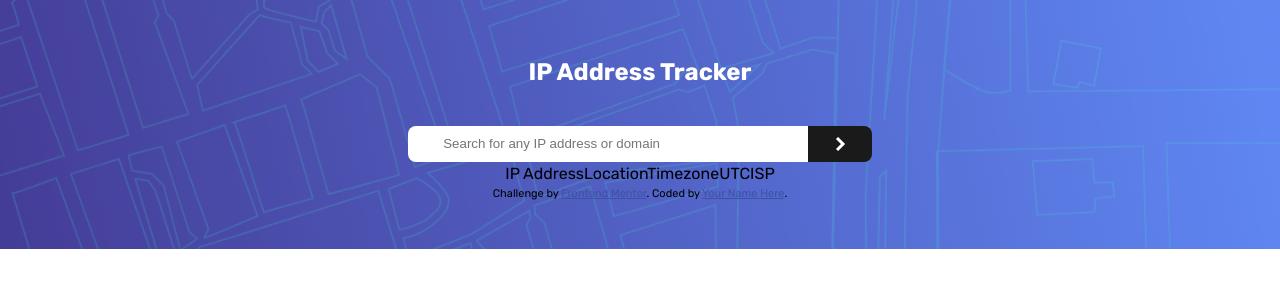
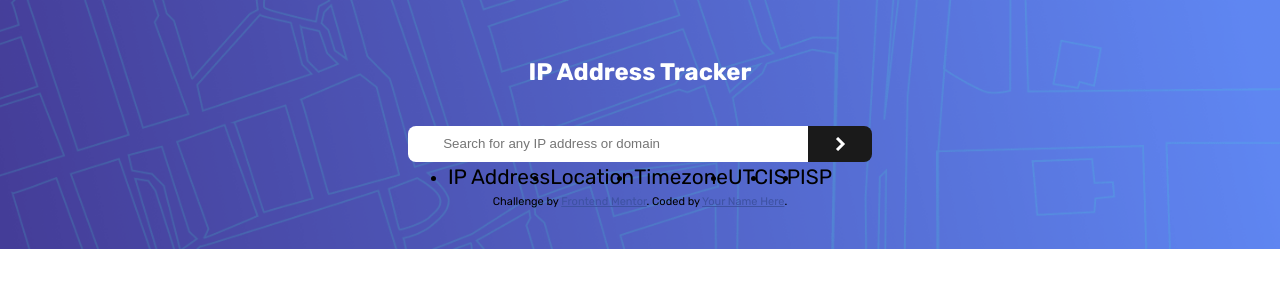
Before and after one commit to JohnnatanV/ip-address-tracker, a React (Vite) app: page / in a window 1280 px wide. Shown: the top 300 px of the page. Built offline with nearby package versions, Linux system fonts and the light colour scheme.

Commit message:
Update components

```diff
--- a/src/App.jsx
+++ b/src/App.jsx
@@ -1,6 +1,7 @@
 import Title from "./Title";
 import Form from "./Form";
 import Pattern from "./Pattern";
+import Infotron from "./Infotron";
 
 // https://geo.ipify.org/api/v2/country,city?apiKey=at_ddQCO1r3qBbABmNPBUzktIooTKUvh&ipAddress=8.8.8.8
 function App() {
@@ -13,11 +14,7 @@ function App() {
           <Form />
         </section>
         <section>
-          <span>IP Address</span>
-          <span>Location</span>
-          <span>Timezone</span>
-          <span>UTC</span>
-          <span>ISP</span>
+          <Infotron />
         </section>
       </main>
       <footer>
--- /dev/null
+++ b/src/Infotron.css
@@ -0,0 +1,14 @@
+* {
+  margin: 0;
+  padding: 0;
+  box-sizing: border-box;
+}
+
+span {
+  font-size: 1.3rem;
+}
+
+ul {
+  display: flex;
+  flex-direction: row;
+}
--- /dev/null
+++ b/src/Infotron.jsx
@@ -0,0 +1,28 @@
+import "./Infotron.css";
+
+function Infotron() {
+  return (
+    <ul>
+      <li>
+        <span>IP Address</span>
+      </li>
+      <li>
+        <span>Location</span>
+      </li>
+      <li>
+        <span>Timezone</span>
+      </li>
+      <li>
+        <span>UTC</span>
+      </li>
+      <li>
+        <span>ISP</span>
+      </li>
+      <li>
+        <span>ISP</span>
+      </li>
+    </ul>
+  );
+}
+
+export default Infotron;
```
